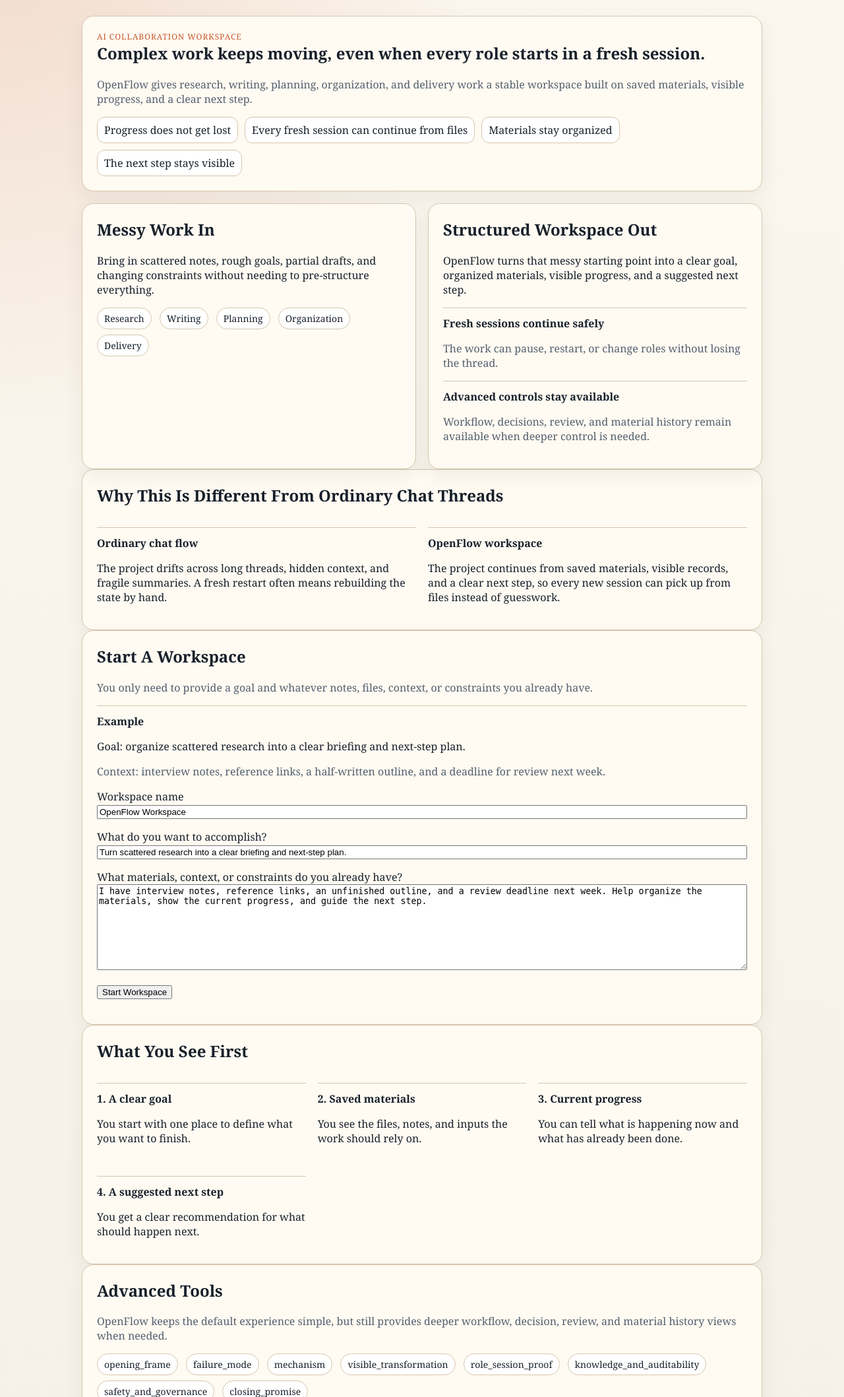
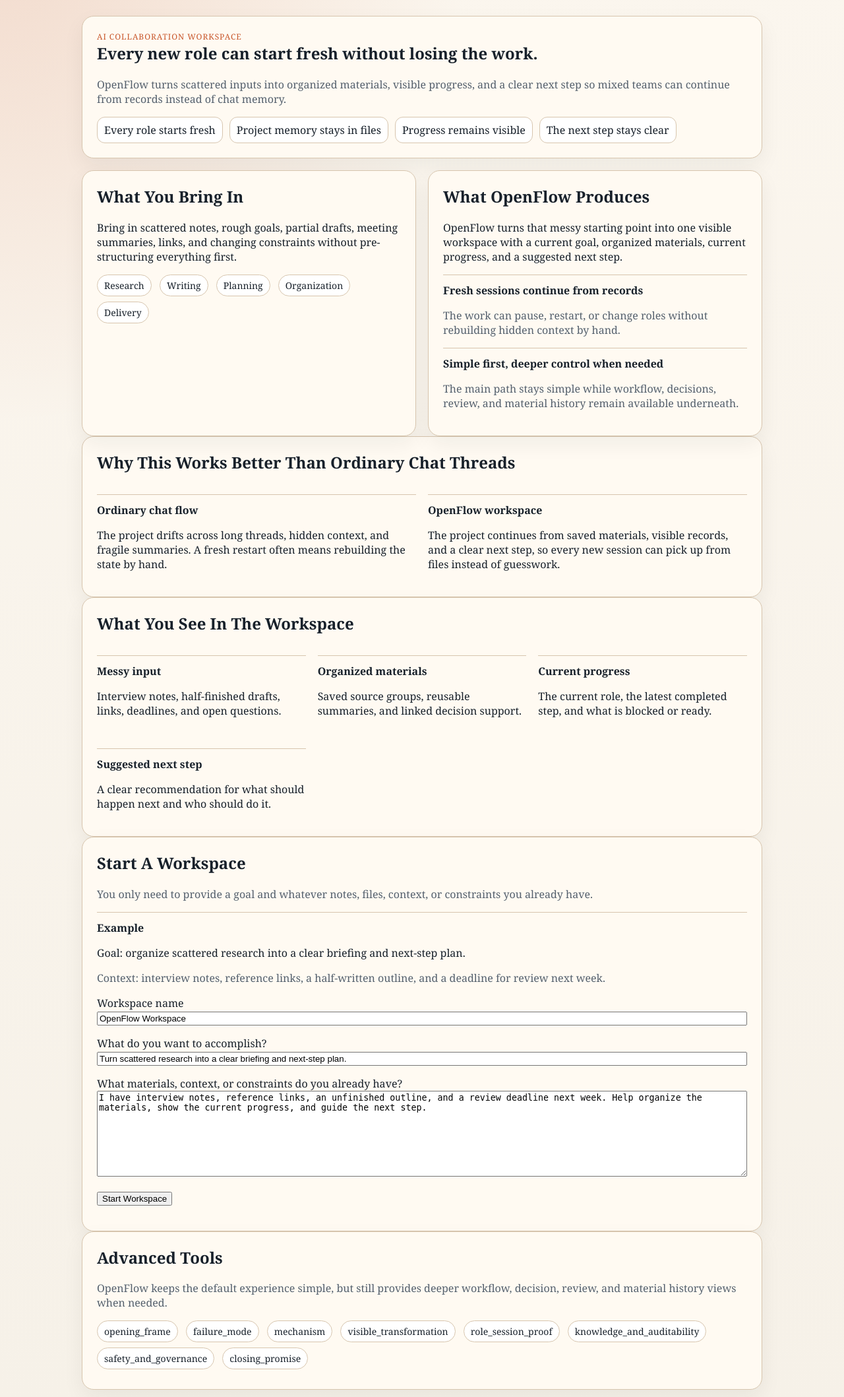
Before and after one commit to chenxuyaun/openflow, a FastAPI app: page / in a window 1280 px wide. Shown: the part 70-2187 px from the top of the page at 66% size. Run offline with FastAPI, Linux system fonts and the light colour scheme; some libraries are stand-ins or nearby versions.

Commit message:
第十四次提交

```diff
--- a/src/openflow/app.py
+++ b/src/openflow/app.py
@@ -66,10 +66,10 @@ def landing_page(request: Request):
             "title": "OpenFlow",
             "blueprint": blueprint,
             "proof_points": [
-                "Progress does not get lost",
-                "Every fresh session can continue from files",
-                "Materials stay organized",
-                "The next step stays visible",
+                "Every role starts fresh",
+                "Project memory stays in files",
+                "Progress remains visible",
+                "The next step stays clear",
             ],
         },
     )
--- a/templates/landing.html
+++ b/templates/landing.html
@@ -2,10 +2,8 @@
 {% block content %}
 <section class="hero">
   <div class="eyebrow">AI Collaboration Workspace</div>
-  <h1>Complex work keeps moving, even when every role starts in a fresh session.</h1>
-  <p class="muted">
-    OpenFlow gives research, writing, planning, organization, and delivery work a stable workspace built on saved materials, visible progress, and a clear next step.
-  </p>
+  <h1>Every new role can start fresh without losing the work.</h1>
+  <p class="muted">OpenFlow turns scattered inputs into organized materials, visible progress, and a clear next step so mixed teams can continue from records instead of chat memory.</p>
   <div class="statline">
     {% for point in proof_points %}
     <div class="stat">{{ point }}</div>
@@ -15,8 +13,8 @@
 
 <section class="grid">
   <article class="panel">
-    <h2>Messy Work In</h2>
-    <p>Bring in scattered notes, rough goals, partial drafts, and changing constraints without needing to pre-structure everything.</p>
+    <h2>What You Bring In</h2>
+    <p>Bring in scattered notes, rough goals, partial drafts, meeting summaries, links, and changing constraints without pre-structuring everything first.</p>
     <div>
       <span class="tag">Research</span>
       <span class="tag">Writing</span>
@@ -26,21 +24,21 @@
     </div>
   </article>
   <article class="panel">
-    <h2>Structured Workspace Out</h2>
-    <p>OpenFlow turns that messy starting point into a clear goal, organized materials, visible progress, and a suggested next step.</p>
+    <h2>What OpenFlow Produces</h2>
+    <p>OpenFlow turns that messy starting point into one visible workspace with a current goal, organized materials, current progress, and a suggested next step.</p>
     <div class="list-card">
-      <strong>Fresh sessions continue safely</strong>
-      <p class="muted">The work can pause, restart, or change roles without losing the thread.</p>
+      <strong>Fresh sessions continue from records</strong>
+      <p class="muted">The work can pause, restart, or change roles without rebuilding hidden context by hand.</p>
     </div>
     <div class="list-card">
-      <strong>Advanced controls stay available</strong>
-      <p class="muted">Workflow, decisions, review, and material history remain available when deeper control is needed.</p>
+      <strong>Simple first, deeper control when needed</strong>
+      <p class="muted">The main path stays simple while workflow, decisions, review, and material history remain available underneath.</p>
     </div>
   </article>
 </section>
 
 <section class="panel">
-  <h2>Why This Is Different From Ordinary Chat Threads</h2>
+  <h2>Why This Works Better Than Ordinary Chat Threads</h2>
   <div class="grid">
     <div class="list-card">
       <strong>Ordinary chat flow</strong>
@@ -49,6 +47,28 @@
     <div class="list-card">
       <strong>OpenFlow workspace</strong>
       <p>The project continues from saved materials, visible records, and a clear next step, so every new session can pick up from files instead of guesswork.</p>
+    </div>
+  </div>
+</section>
+
+<section class="panel">
+  <h2>What You See In The Workspace</h2>
+  <div class="grid">
+    <div class="list-card">
+      <strong>Messy input</strong>
+      <p>Interview notes, half-finished drafts, links, deadlines, and open questions.</p>
+    </div>
+    <div class="list-card">
+      <strong>Organized materials</strong>
+      <p>Saved source groups, reusable summaries, and linked decision support.</p>
+    </div>
+    <div class="list-card">
+      <strong>Current progress</strong>
+      <p>The current role, the latest completed step, and what is blocked or ready.</p>
+    </div>
+    <div class="list-card">
+      <strong>Suggested next step</strong>
+      <p>A clear recommendation for what should happen next and who should do it.</p>
     </div>
   </div>
 </section>
@@ -70,28 +90,6 @@
 </section>
 
 <section class="panel">
-  <h2>What You See First</h2>
-  <div class="grid">
-    <div class="list-card">
-      <strong>1. A clear goal</strong>
-      <p>You start with one place to define what you want to finish.</p>
-    </div>
-    <div class="list-card">
-      <strong>2. Saved materials</strong>
-      <p>You see the files, notes, and inputs the work should rely on.</p>
-    </div>
-    <div class="list-card">
-      <strong>3. Current progress</strong>
-      <p>You can tell what is happening now and what has already been done.</p>
-    </div>
-    <div class="list-card">
-      <strong>4. A suggested next step</strong>
-      <p>You get a clear recommendation for what should happen next.</p>
-    </div>
-  </div>
-</section>
-
-<section class="panel">
   <h2>Advanced Tools</h2>
   <p class="muted">OpenFlow keeps the default experience simple, but still provides deeper workflow, decision, review, and material history views when needed.</p>
   <div>
```
Also changed, not shown: templates/welcome.html (+30 -23 lines), tests/test_app.py (+10 -8 lines).
